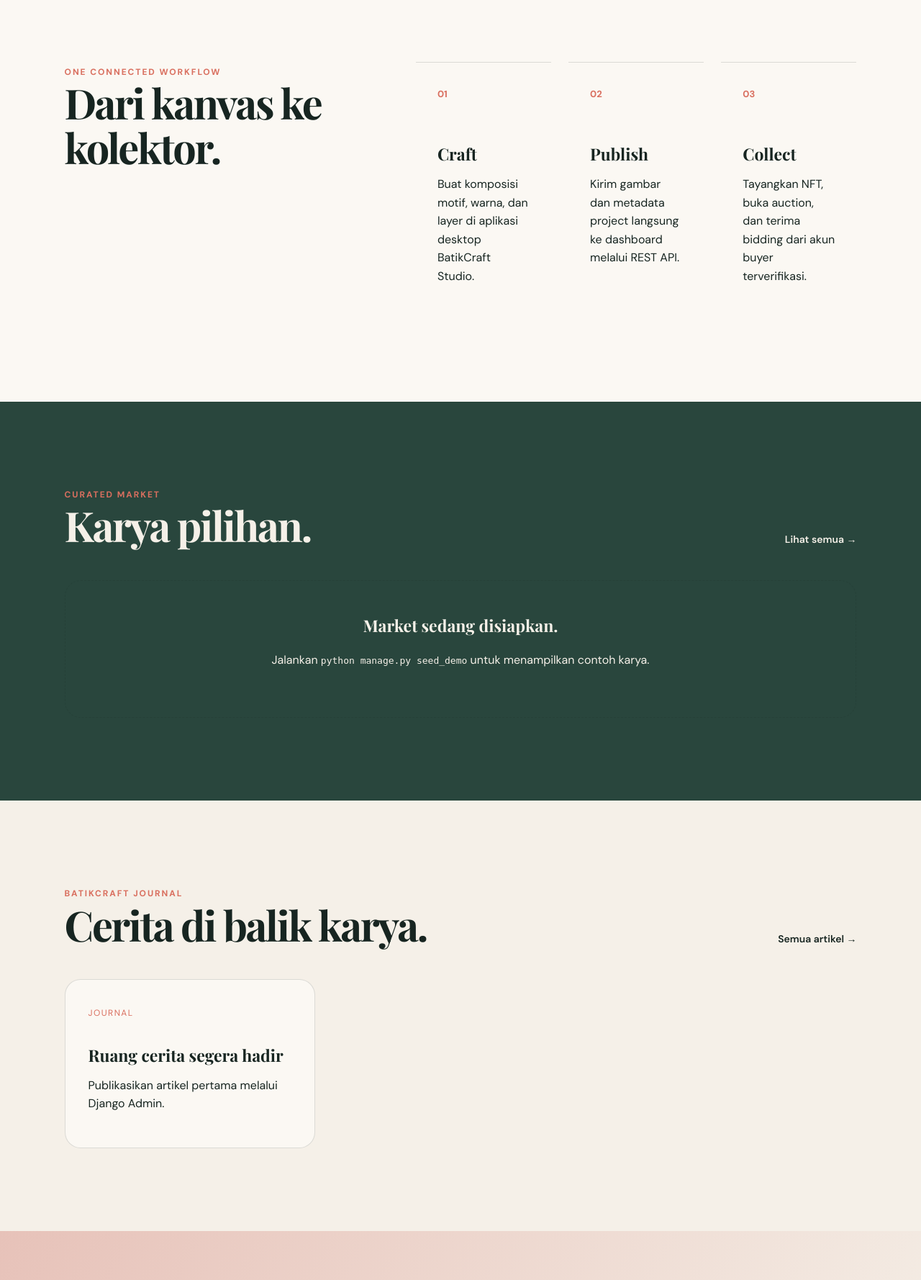
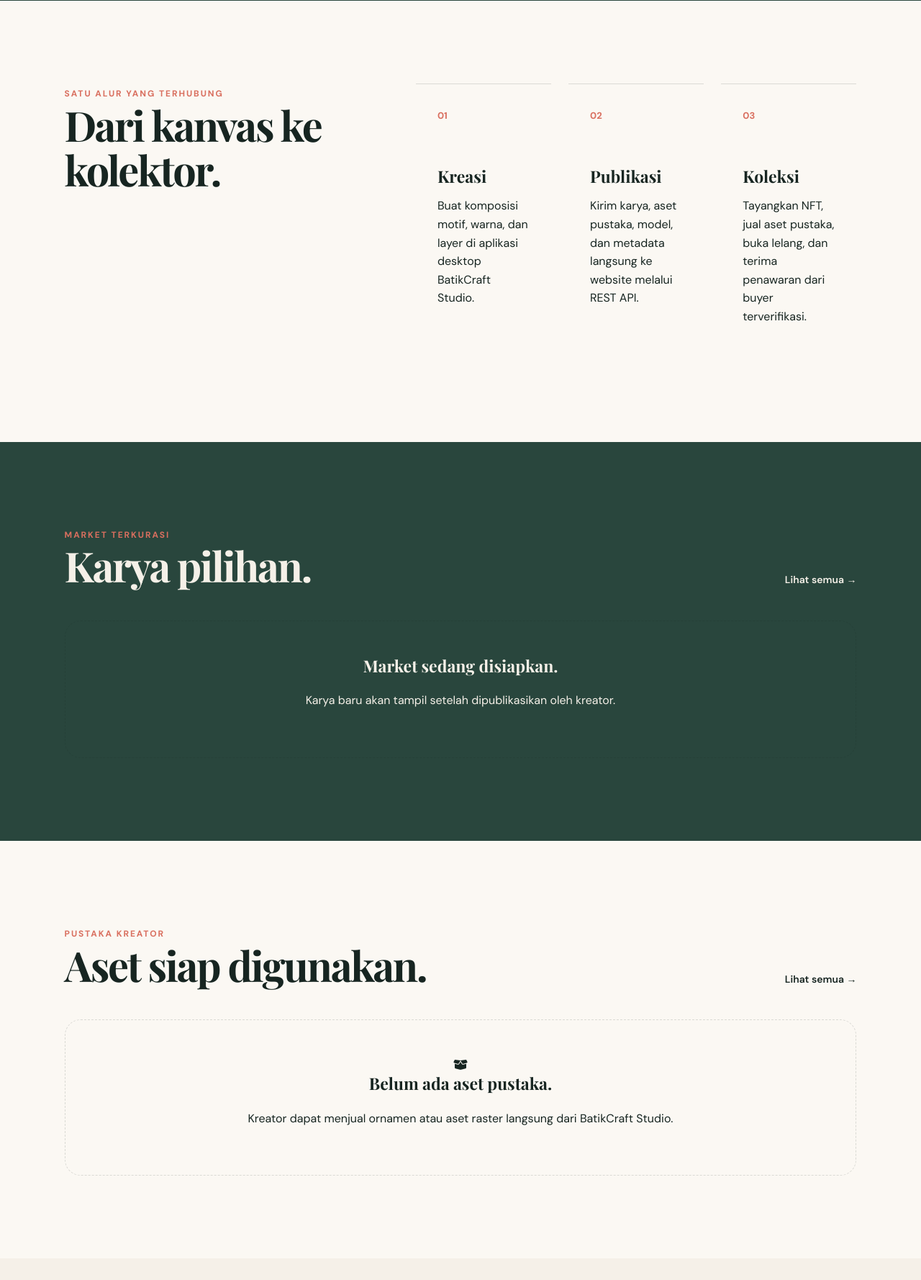
Before and after one commit to balyaapik/BatikCraftWeb, a Django app: page / in a window 1280 px wide. Shown: the part 1102-2880 px from the top of the page at 72% size. Run offline with Django 5.2, Linux system fonts and the light colour scheme; data that the repository does not hold is empty.

Commit message:
Make homepage bilingual and feature Library Market

```diff
--- a/templates/core/home.html
+++ b/templates/core/home.html
@@ -1,17 +1,78 @@
-{% extends 'base.html' %}{% block title %}BatikCraft — Batik, Crafted for Tomorrow{% endblock %}{% block content %}
+{% extends 'base.html' %}
+{% load ui_i18n %}
+{% block title %}{% t "home.title" %}{% endblock %}
+{% block content %}
 <section class="hero section-pad">
   <div class="hero-copy">
-    <span class="eyebrow">Batik · Technology · Ownership</span>
-    <h1>Warisan yang hidup,<br><em>dikreasikan ulang.</em></h1>
-    <p>Rancang motif batik di BatikCraft Studio, terbitkan karya digital, dan temukan kolektor melalui satu ekosistem kreatif.</p>
-    <div class="hero-actions"><a class="btn btn-primary btn-lg" href="{% url 'download' %}">Download Studio</a><a class="btn btn-ghost btn-lg" href="{% url 'market' %}">Jelajahi Market</a></div>
-    <div class="hero-stats"><div><strong>Studio</strong><span>Design freely</span></div><div><strong>API</strong><span>Publish instantly</span></div><div><strong>Market</strong><span>Bid transparently</span></div></div>
+    <span class="eyebrow">{% t "home.hero.eyebrow" %}</span>
+    <h1>{% t "home.hero.line1" %}<br><em>{% t "home.hero.line2" %}</em></h1>
+    <p>{% t "home.hero.body" %}</p>
+    <div class="hero-actions">
+      <a class="btn btn-primary btn-lg" href="{% url 'download' %}"><i class="fa-solid fa-download" aria-hidden="true"></i> {% t "home.hero.download" %}</a>
+      <a class="btn btn-ghost btn-lg" href="{% url 'market' %}"><i class="fa-solid fa-store" aria-hidden="true"></i> {% t "home.hero.explore" %}</a>
+    </div>
+    <div class="hero-stats">
+      <div><strong>Studio</strong><span>{% t "home.stats.design" %}</span></div>
+      <div><strong>API</strong><span>{% t "home.stats.publish" %}</span></div>
+      <div><strong>Market</strong><span>{% t "home.stats.bid" %}</span></div>
+    </div>
   </div>
-  <div class="hero-art"><div class="batik-card card-a"><span>01</span><b>Sekar Jagad</b></div><div class="batik-card card-b"><span>02</span><b>Parang Sagara</b></div><div class="orbit"></div></div>
+  <div class="hero-art">
+    <div class="batik-card card-a"><span>01</span><b>Sekar Jagad</b></div>
+    <div class="batik-card card-b"><span>02</span><b>Parang Sagara</b></div>
+    <div class="orbit"></div>
+  </div>
 </section>
 <section class="marquee"><span>DESIGN IN STUDIO</span><i>✦</i><span>PUBLISH WITH API</span><i>✦</i><span>COLLECT CULTURE</span><i>✦</i><span>OWN THE STORY</span></section>
-<section class="section-pad split-section"><div><span class="eyebrow">One connected workflow</span><h2>Dari kanvas ke kolektor.</h2></div><div class="steps"><article><b>01</b><h3>Craft</h3><p>Buat komposisi motif, warna, dan layer di aplikasi desktop BatikCraft Studio.</p></article><article><b>02</b><h3>Publish</h3><p>Kirim gambar dan metadata project langsung ke dashboard melalui REST API.</p></article><article><b>03</b><h3>Collect</h3><p>Tayangkan NFT, buka auction, dan terima bidding dari akun buyer terverifikasi.</p></article></div></section>
-<section class="section-pad dark-section"><div class="section-heading"><div><span class="eyebrow">Curated market</span><h2>Karya pilihan.</h2></div><a class="text-link light" href="{% url 'market' %}">Lihat semua →</a></div><div class="nft-grid">{% for nft in featured %}{% include 'core/partials/nft_card.html' %}{% empty %}<div class="empty-state"><h3>Market sedang disiapkan.</h3><p>Jalankan <code>python manage.py seed_demo</code> untuk menampilkan contoh karya.</p></div>{% endfor %}</div></section>
-<section class="section-pad journal-section"><div class="section-heading"><div><span class="eyebrow">BatikCraft Journal</span><h2>Cerita di balik karya.</h2></div><a class="text-link" href="{% url 'blog_list' %}">Semua artikel →</a></div><div class="journal-grid">{% for post in posts %}<article class="journal-card"><span>Journal</span><h3><a href="{{ post.get_absolute_url }}">{{ post.title }}</a></h3><p>{{ post.excerpt }}</p><a href="{{ post.get_absolute_url }}">Baca artikel →</a></article>{% empty %}<article class="journal-card"><span>Journal</span><h3>Ruang cerita segera hadir</h3><p>Publikasikan artikel pertama melalui Django Admin.</p></article>{% endfor %}</div></section>
-<section class="cta section-pad"><div><span class="eyebrow">Start your craft</span><h2>Satu ide. Seribu kemungkinan motif.</h2></div><a class="btn btn-primary btn-lg" href="{% url 'register' %}">Buat akun BatikCraft</a></section>
+<section class="section-pad split-section">
+  <div><span class="eyebrow">{% t "home.workflow.eyebrow" %}</span><h2>{% t "home.workflow.title" %}</h2></div>
+  <div class="steps">
+    <article><b>01</b><h3>{% t "home.workflow.craft.title" %}</h3><p>{% t "home.workflow.craft.body" %}</p></article>
+    <article><b>02</b><h3>{% t "home.workflow.publish.title" %}</h3><p>{% t "home.workflow.publish.body" %}</p></article>
+    <article><b>03</b><h3>{% t "home.workflow.collect.title" %}</h3><p>{% t "home.workflow.collect.body" %}</p></article>
+  </div>
+</section>
+<section class="section-pad dark-section">
+  <div class="section-heading">
+    <div><span class="eyebrow">{% t "home.nft.eyebrow" %}</span><h2>{% t "home.nft.title" %}</h2></div>
+    <a class="text-link light" href="{% url 'market' %}">{% t "common.view_all" %}</a>
+  </div>
+  <div class="nft-grid">
+    {% for nft in featured %}
+      {% include 'core/partials/nft_card.html' %}
+    {% empty %}
+      <div class="empty-state"><h3>{% t "home.empty.market.title" %}</h3><p>{% t "home.empty.market.body" %}</p></div>
+    {% endfor %}
+  </div>
+</section>
+<section class="section-pad library-feature-section">
+  <div class="section-heading">
+    <div><span class="eyebrow">{% t "home.library.eyebrow" %}</span><h2>{% t "home.library.title" %}</h2></div>
+    <a class="text-link" href="{% url 'library_market' %}">{% t "common.view_all" %}</a>
+  </div>
+  <div class="nft-grid light-grid">
+    {% for nft in featured_library %}
+      {% include 'core/partials/library_asset_card.html' %}
+    {% empty %}
+      <div class="empty-state library-empty"><i class="fa-solid fa-box-open" aria-hidden="true"></i><h3>{% t "home.empty.library.title" %}</h3><p>{% t "home.empty.library.body" %}</p></div>
+    {% endfor %}
+  </div>
+</section>
+<section class="section-pad journal-section">
+  <div class="section-heading">
+    <div><span class="eyebrow">BatikCraft Journal</span><h2>{% t "home.journal.title" %}</h2></div>
+    <a class="text-link" href="{% url 'blog_list' %}">{% t "home.journal.all" %}</a>
+  </div>
+  <div class="journal-grid">
+    {% for post in posts %}
+      <article class="journal-card"><span>Journal</span><h3><a href="{{ post.get_absolute_url }}">{{ post.title }}</a></h3><p>{{ post.excerpt }}</p><a href="{{ post.get_absolute_url }}">{% t "common.read_article" %}</a></article>
+    {% empty %}
+      <article class="journal-card"><span>Journal</span><h3>{% t "home.empty.journal.title" %}</h3><p>{% t "home.empty.journal.body" %}</p></article>
+    {% endfor %}
+  </div>
+</section>
+<section class="cta section-pad">
+  <div><span class="eyebrow">{% t "home.cta.eyebrow" %}</span><h2>{% t "home.cta.title" %}</h2></div>
+  <a class="btn btn-primary btn-lg" href="{% url 'register' %}"><i class="fa-solid fa-user-plus" aria-hidden="true"></i> {% t "home.cta.button" %}</a>
+</section>
 {% endblock %}
```
